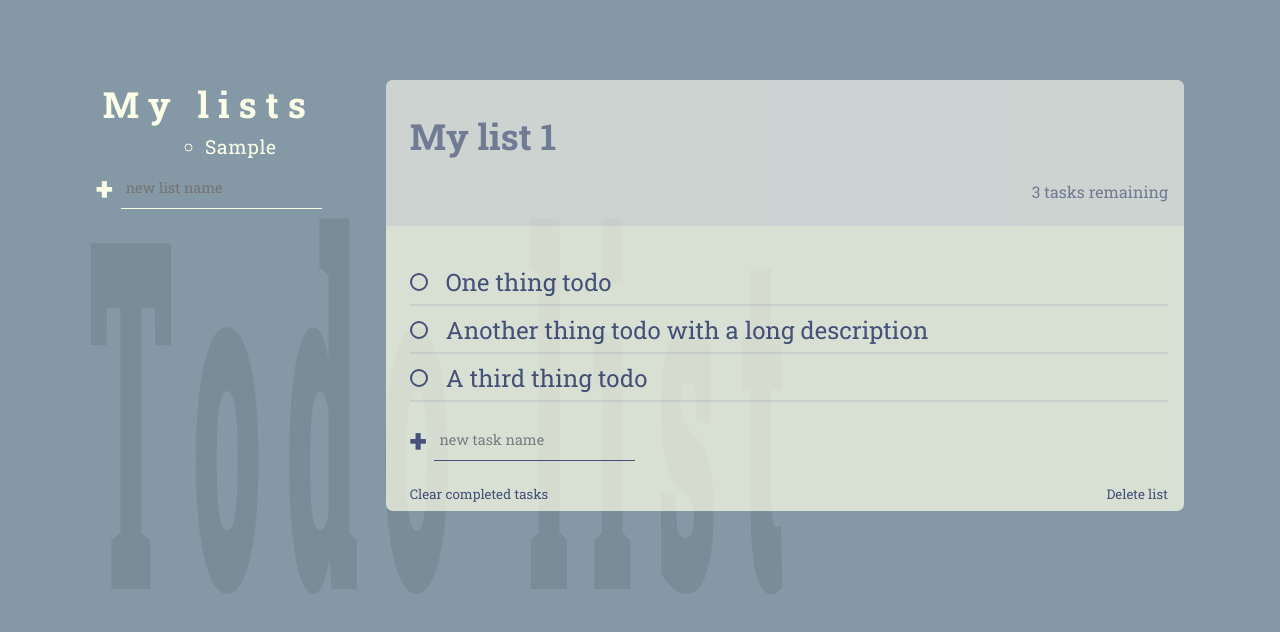
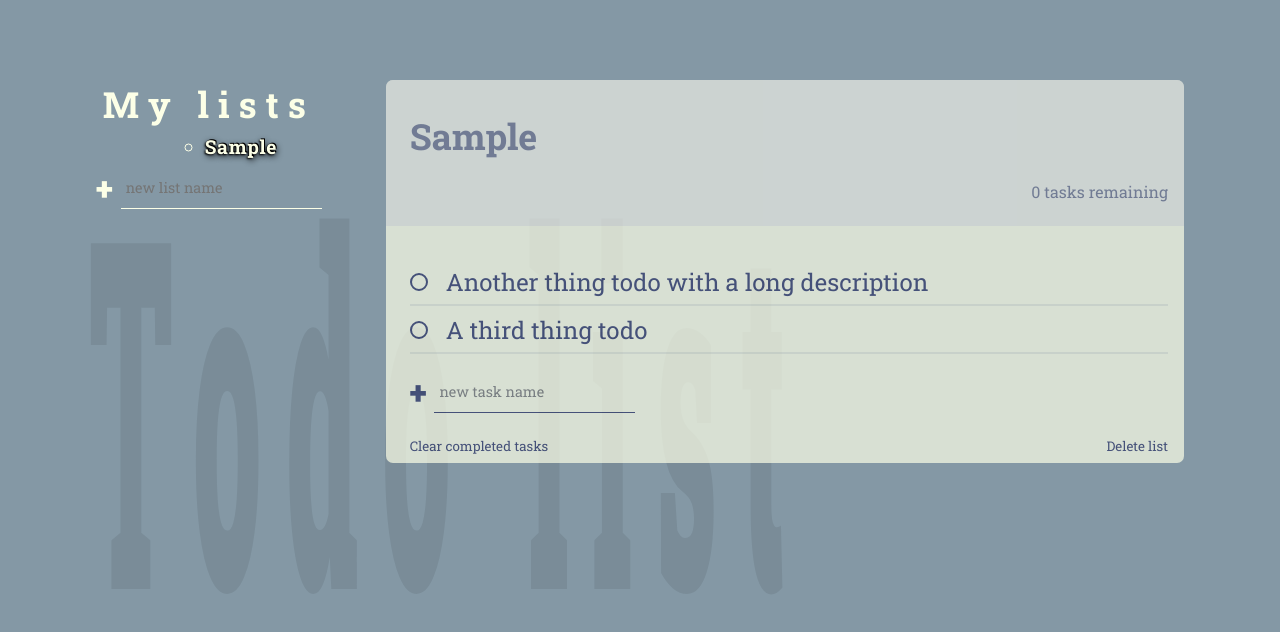
Before and after one commit to fanderssondev/todo-list, a website built with Vite: page todo-list/index.html in a window 1280 px wide. Both pictures are taken after typing "Sample" into the empty fields and a click on the button "create new list". Built offline with nearby package versions, Linux system fonts and the light colour scheme.

Commit message:
Fixed adding list

```diff
--- a/todo-list/index.html
+++ b/todo-list/index.html
@@ -27,9 +27,9 @@
             <h2 class="task-list-title">My lists</h2>
             <div class="ul-container">
               <ul class="task-list" data-lists>
-                <li class="list-name active-list">My list 1</li>
+                <!-- <li class="list-name active-list">My list 1</li>
                 <li class="list-name">My list 2</li>
-                <li class="list-name">My list 3</li>
+                <li class="list-name">My list 3</li> -->
               </ul>
             </div>
 
@@ -49,16 +49,16 @@
           <!-- Todo list -------------------------------------------------------------->
 
           <!-- Todo list header -->
-          <div class="todo-list list-style">
+          <div class="todo-list list-style" data-list-display-container>
             <div class="todo-header">
-              <h2 class="list-title">My list 1</h2>
-              <p class="task-count">3 tasks remaining</p>
+              <h2 class="list-title" data-list-title>My list 1</h2>
+              <p class="task-count" data-list-count>3 tasks remaining</p>
             </div>
 
             <!-- Todo list body -->
             <div class="todo-body">
               <!-- Task 1 -->
-              <div class="tasks">
+              <div class="tasks" data-tasks>
                 <div class="task">
                   <input type="checkbox" id="task-1" />
                   <label for="task-1">
@@ -104,7 +104,9 @@
               </div>
               <div class="delete-buttons">
                 <button class="btn delete">Clear completed tasks</button>
-                <button class="btn delete">Delete list</button>
+                <button class="btn delete" data-delete-list-button>
+                  Delete list
+                </button>
               </div>
             </div>
           </div>
--- a/todo-list/script.js
+++ b/todo-list/script.js
@@ -1,15 +1,38 @@
 const listsContainer = document.querySelector('[data-lists]');
 const newListForm = document.querySelector('[data-new-list-form]');
 const newListInput = document.querySelector('[new-list-input]');
+const deleteListButton = document.querySelector('[data-delete-list-button]');
+
+const listDisplayContainer = document.querySelector(
+  '[data-list-display-container]'
+);
+const listTitleElement = document.querySelector('[data-list-title]');
+const listCountElement = document.querySelector('[data-list-count]');
+const tasksContainer = document.querySelector('[data-tasks]');
 
 const LOCAL_STORAGE_LIST_KEY = 'task.list';
 const LOCAL_STORAGE_SELECTED_LIST_ID_KEY = 'task.selectedListId';
 let lists = JSON.parse(localStorage.getItem(LOCAL_STORAGE_LIST_KEY)) || [];
-let selectedListId =
-  JSON.parse(localStorage.getItem(LOCAL_STORAGE_SELECTED_LIST_ID_KEY)) || [];
+let selectedListId = JSON?.parse(
+  localStorage.getItem(LOCAL_STORAGE_SELECTED_LIST_ID_KEY)
+);
 
-newListForm.addEventListener('submit', event => {
-  event.preventDefault();
+listsContainer.addEventListener('click', e => {
+  if (e.target.tagName.toLowerCase() === 'li') {
+    selectedListId = e.target.dataset.listId;
+    saveAndRender();
+  }
+});
+
+deleteListButton.addEventListener('click', () => {
+  lists = lists.filter(list => list.id !== selectedListId);
+  selectedListId = null;
+  saveAndRender();
+  console.log('delete');
+});
+
+newListForm.addEventListener('submit', e => {
+  e.preventDefault();
 
   const listName = newListInput.value;
   if (listName == null || listName === '') return;
@@ -21,7 +44,13 @@ newListForm.addEventListener('submit', event => {
 });
 
 function createList(listName) {
-  return { id: (lists.length + 1).toString(), name: listName, tasks: [] };
+  const newList = {
+    id: (lists.length + 1).toString(),
+    name: listName,
+    tasks: [],
+  };
+  selectedListId = newList.id;
+  return newList;
 }
 
 function saveAndRender() {
@@ -31,16 +60,42 @@ function saveAndRender() {
 
 function save() {
   localStorage.setItem(LOCAL_STORAGE_LIST_KEY, JSON.stringify(lists));
+  localStorage.setItem(LOCAL_STORAGE_SELECTED_LIST_ID_KEY, selectedListId);
 }
 
 function render() {
   clearElements(listsContainer);
+  renderLists();
 
+  const selectedList = lists.find(list => list.id === selectedListId);
+  if (selectedListId == null) {
+    listDisplayContainer.style.display = 'none';
+  } else {
+    listDisplayContainer.style.display = '';
+    console.log(selectedList.name);
+    listTitleElement.innerText = selectedList.name;
+    renderTaskCount(selectedList);
+    clearElements(tasksContainer);
+  }
+}
+
+function renderTaskCount(selectedList) {
+  const incompleteTasksCount = selectedList.tasks.filter(
+    task => task.complete == false
+  ).length;
+  const taskString = incompleteTasksCount === 1 ? 'task' : 'tasks';
+  listCountElement.innerText = `${incompleteTasksCount} ${taskString} remaining`;
+}
+
+function renderLists() {
   lists.forEach(list => {
     const listElement = document.createElement('li');
     listElement.dataset.listId = list.id;
     listElement.classList.add('list-name');
     listElement.innerText = list.name;
+    if (list.id == selectedListId) {
+      listElement.classList.add('active-list');
+    }
     listsContainer.appendChild(listElement);
   });
 }
```
Also changed, not shown: todo-list/style.css (+8 -8 lines).
